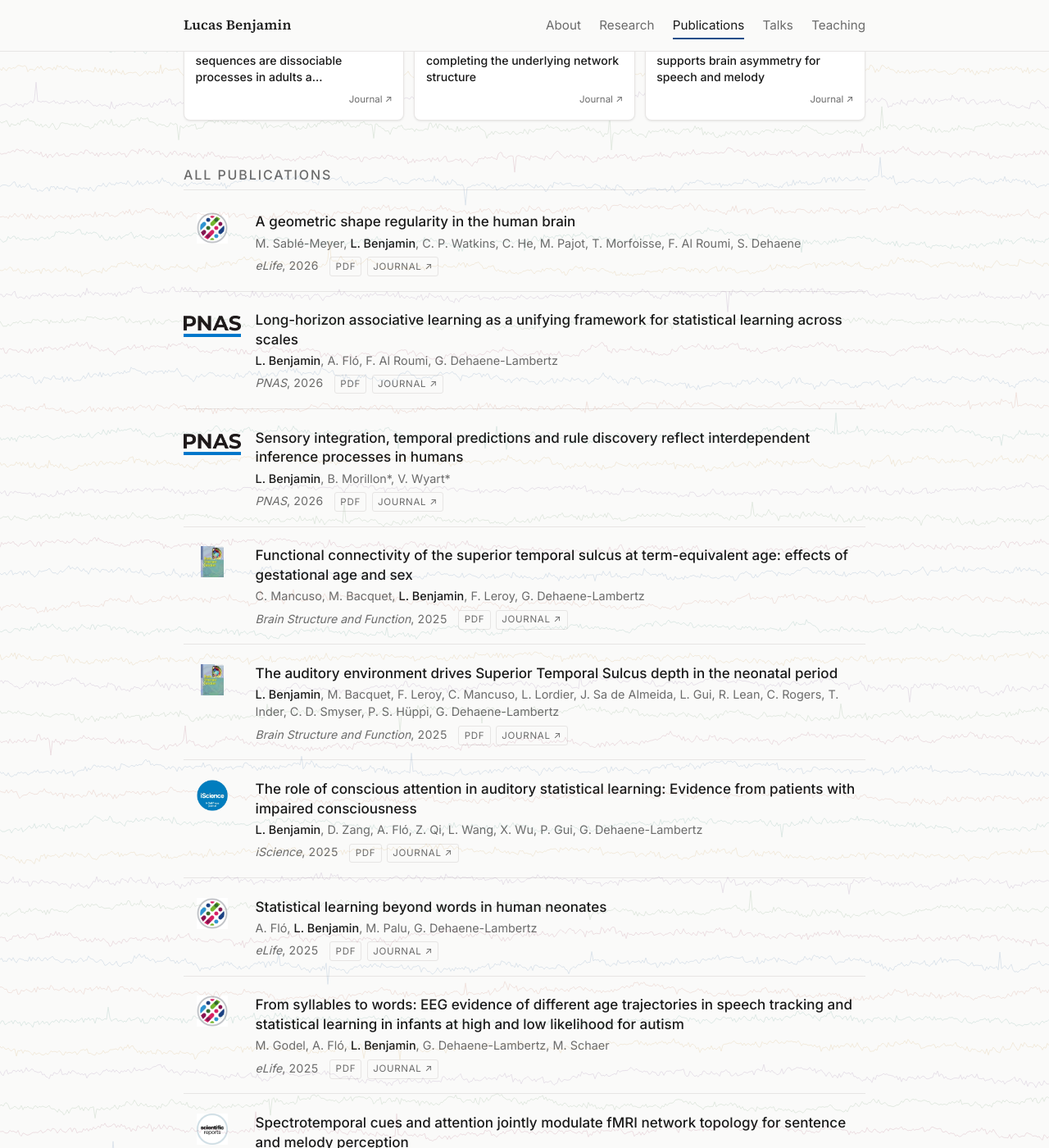
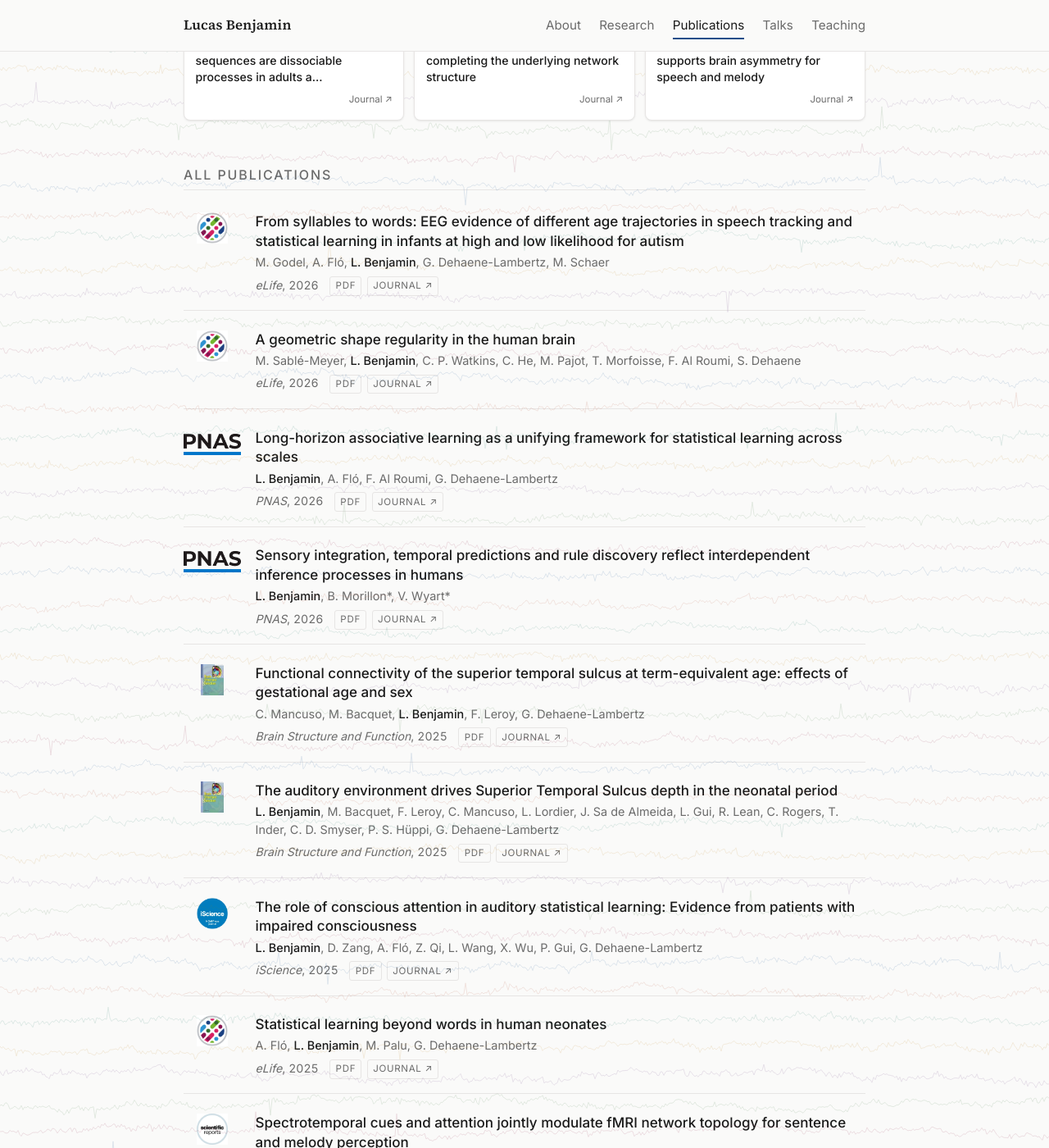
Before and after one commit to LucasWBenjamin/LucasWBenjamin.github.io, a Jekyll site: the page built from publications.md, in a window 1280 px wide and 1400 px high, scrolled down 667 px. Shown: the whole window at 82% size. Built offline with Jekyll 4.4.1, drawn with Linux system fonts in a browser that asks for light colours.

Commit message:
Godel et al.: update to eLife v2 (2026), custom journal URL
- Replace PDF with v2 (109901-v2.pdf)
- Bump year to 2026 (reviewed preprint version)
- Add link to elifesciences.org/reviewed-preprints/109901
- Template now prefers 'link' over 'doi' so custom URLs win

```diff
--- a/_data/publications.yml
+++ b/_data/publications.yml
@@ -50,7 +50,7 @@
   doi: 10.7554/eLife.106464
 
 - phase: phd
-  year: 2025
+  year: 2026
   title: "From syllables to words: EEG evidence of different age trajectories in speech tracking and statistical learning in infants at high and low likelihood for autism"
   authors:
     - M. Godel
@@ -60,8 +60,8 @@
     - M. Schaer
   venue: "eLife"
   logo: Log_elife.png
-  pdf: pages/publications/pdf/Godel_et_al_eLife2025.pdf
-  doi: 10.7554/eLife.109901
+  pdf: pages/publications/pdf/Godel_et_al_eLife2026.pdf
+  link: https://elifesciences.org/reviewed-preprints/109901
 
 - phase: phd
   year: 2025
--- a/publications.md
+++ b/publications.md
@@ -19,7 +19,7 @@
   <div class="featured-grid">
     {% for p in featured %}
     {% assign href = "" %}
-    {% if p.pdf %}{% assign href = p.pdf | relative_url %}{% elsif p.doi %}{% assign href = 'https://doi.org/' | append: p.doi %}{% elsif p.link %}{% assign href = p.link %}{% endif %}
+    {% if p.pdf %}{% assign href = p.pdf | relative_url %}{% elsif p.link %}{% assign href = p.link %}{% elsif p.doi %}{% assign href = 'https://doi.org/' | append: p.doi %}{% endif %}
     <div class="featured-card">
       <a class="featured-card__cover-link" href="{{ href }}" target="_blank" rel="noopener" aria-label="{{ p.title }}, {{ p.venue }} {{ p.year }}"></a>
       <div class="featured-card__logo">
@@ -37,7 +37,9 @@
         <span>{{ p.year }}</span>
       </div>
       <div class="featured-card__title">{{ p.title | truncate: 110 }}</div>
-      {% if p.pdf and p.doi %}
+      {% if p.pdf and p.link %}
+      <a class="featured-card__journal" href="{{ p.link }}" target="_blank" rel="noopener">Journal ↗</a>
+      {% elsif p.pdf and p.doi %}
       <a class="featured-card__journal" href="https://doi.org/{{ p.doi }}" target="_blank" rel="noopener">Journal ↗</a>
       {% endif %}
     </div>
@@ -68,7 +70,7 @@
         {% if p.tag %}<span class="pub-tag">{{ p.tag }}</span>{% endif %}
         <span class="pub-links">
           {% if p.pdf %}<a href="{{ p.pdf | relative_url }}" target="_blank" rel="noopener" class="pub-link">PDF</a>{% endif %}
-          {% if p.doi %}<a href="https://doi.org/{{ p.doi }}" target="_blank" rel="noopener" class="pub-link">Journal ↗</a>{% elsif p.link %}<a href="{{ p.link }}" target="_blank" rel="noopener" class="pub-link">Journal ↗</a>{% endif %}
+          {% if p.link %}<a href="{{ p.link }}" target="_blank" rel="noopener" class="pub-link">Journal ↗</a>{% elsif p.doi %}<a href="https://doi.org/{{ p.doi }}" target="_blank" rel="noopener" class="pub-link">Journal ↗</a>{% endif %}
         </span>
       </div>
     </div>
```
Also changed, not shown: 2 other files.
